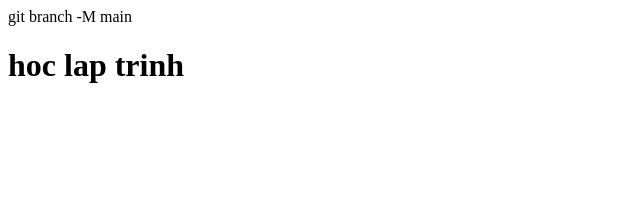
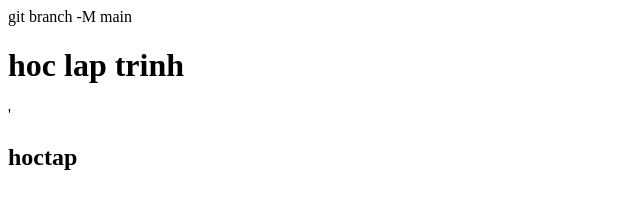
Before and after one commit to trducminh/du_an3, a plain HTML site: page index.html in a window 1280 px wide. Shown: the whole page, without its empty margins (0-640 px from the left). Drawn offline with Linux system fonts and the light colour scheme.

Commit message:
sử đổi lần 1

```diff
--- a/index.html
+++ b/index.html
@@ -8,5 +8,7 @@
   <body>
     git branch -M main
     <h1>hoc lap trinh</h1>
+    '
+    <h2>hoctap</h2>
   </body>
 </html>
```
